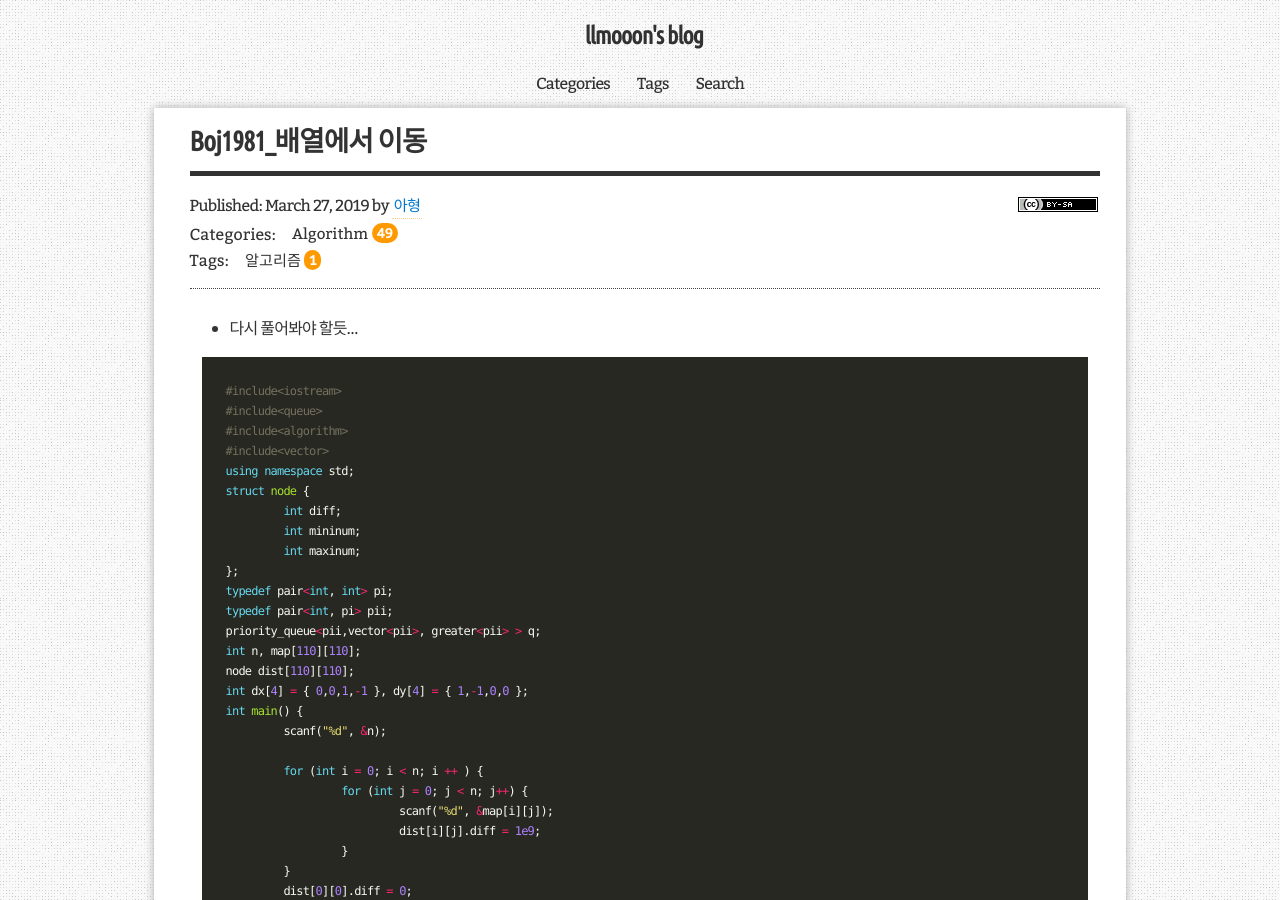
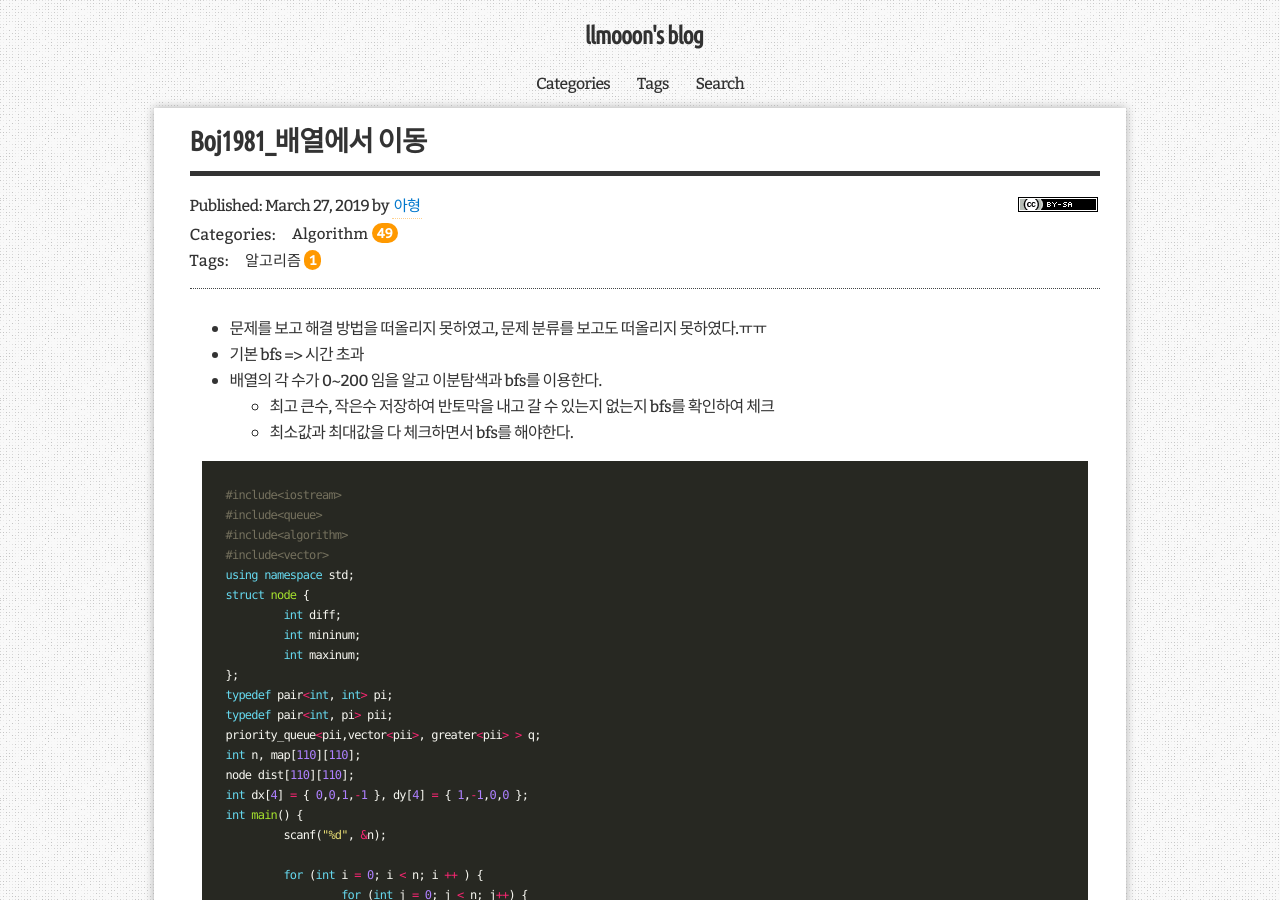
Before and after one commit to llmooon/llmooon.github.io, a Jekyll site: the page built from _posts/Algorithm/2019-03-27-boj1981_배열에서 이동.md, in a window 1280 px wide and 900 px high. Built offline with Jekyll 4.4.1, drawn with Linux system fonts in a browser that asks for light colours; some web fonts are replaced; comment, search, counter and statistics services are not loaded.

Commit message:
update post

````diff
--- a/_posts/Algorithm/2019-03-27-boj1981_배열에서 이동.md
+++ b/_posts/Algorithm/2019-03-27-boj1981_배열에서 이동.md
@@ -5,7 +5,11 @@ categories: Algorithm
 tag : 알고리즘
 ---
 
-- 다시 풀어봐야 할듯...
+- 문제를 보고 해결 방법을 떠올리지 못하였고, 문제 분류를 보고도 떠올리지 못하였다.ㅠㅠ
+- 기본 bfs => 시간 초과
+- 배열의 각 수가 0~200 임을 알고 이분탐색과 bfs를 이용한다.
+  - 최고 큰수, 작은수 저장하여 반토막을 내고 갈 수 있는지 없는지 bfs를 확인하여 체크
+  - 최소값과 최대값을 다 체크하면서 bfs를 해야한다.
 
 ```c++
 #include<iostream>
````
